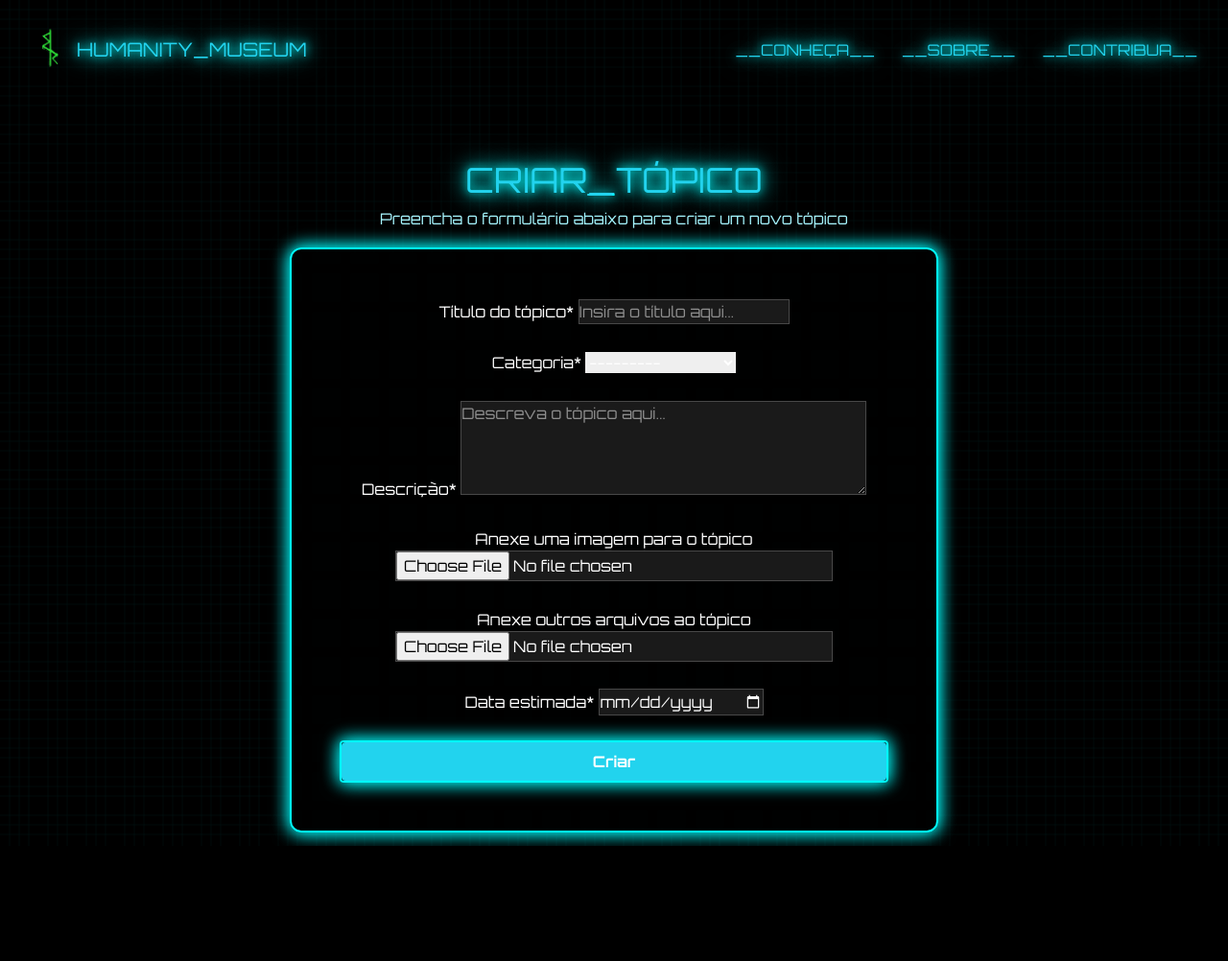
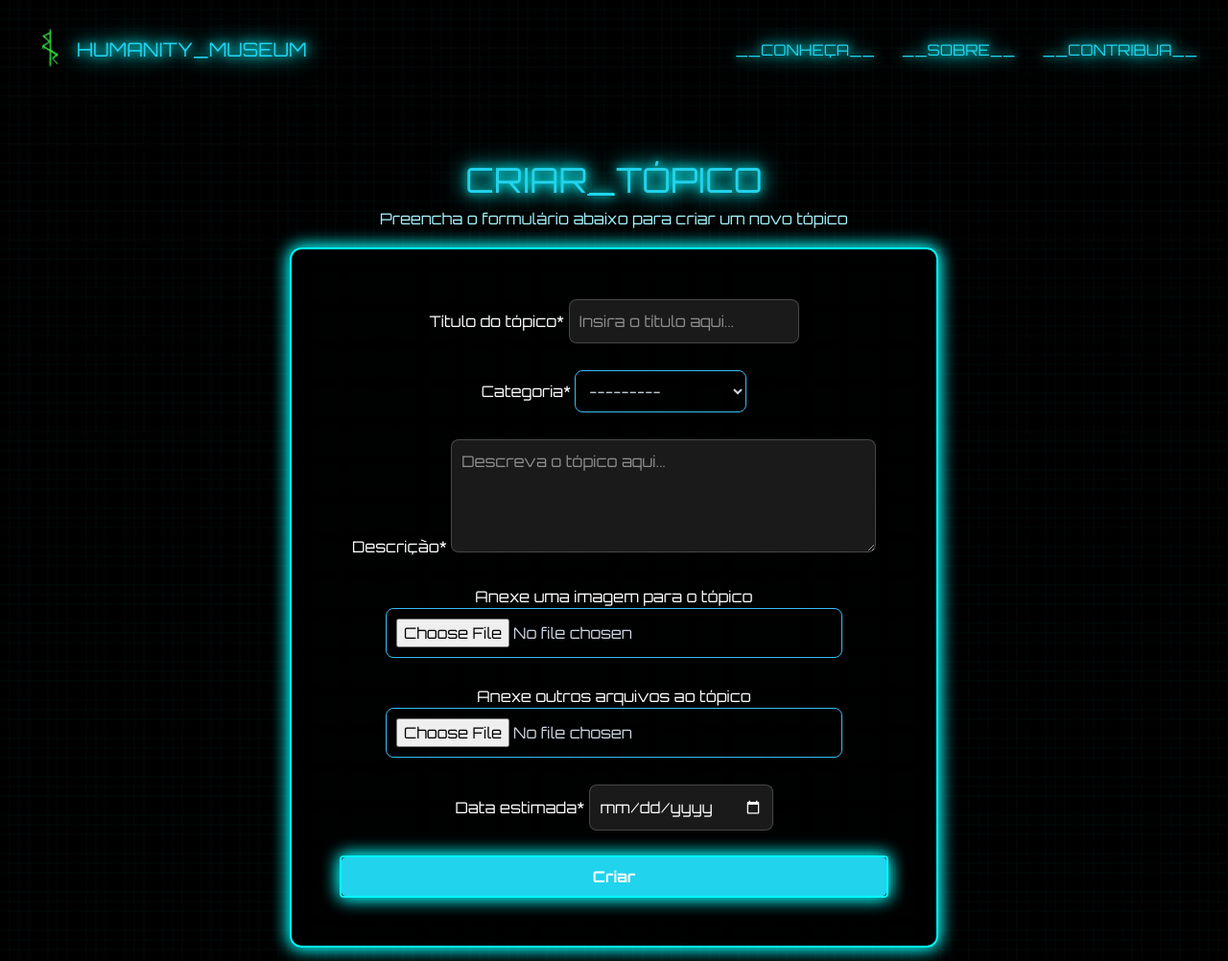
Before and after one commit to LuccasDani3/trabalho-o-ultimo-backup-da-humanidade, a Django app: page /create/ in a window 1280 px wide. Shown: the whole page at 96% size. Before the commit the page ends 882 px from the top, so only its background shows below. Run offline with Django 5.2, Linux system fonts and the light colour scheme; some libraries are stand-ins or nearby versions.

Commit message:
:bug: Resolver pequenos bugs

```diff
--- a/core/forms.py
+++ b/core/forms.py
@@ -16,11 +16,12 @@ class AcervoForm(forms.ModelForm):
             'estimated_date': 'Data estimada',
         }
         widgets = {
-            'title': forms.TextInput(attrs={'placeholder': 'Insira o título aqui...', 'required': True}),
-            'category': forms.Select(attrs={'required': True}),
-            'description': forms.Textarea(attrs={'rows': 4, 'cols': 40, 'placeholder': 'Descreva o tópico aqui...'}),
-            'image': forms.ClearableFileInput(attrs={'required': True}),
-            'estimated_date': forms.DateInput(attrs={'type': 'date'}),
+            'title': forms.TextInput(attrs={'placeholder': 'Insira o título aqui...', 'required': True, 'class': 'bg-transparent'}),
+            'category': forms.Select(attrs={'required': True, 'class': 'bg-transparent'}),
+            'description': forms.Textarea(attrs={'rows': 4, 'cols': 40, 'placeholder': 'Descreva o tópico aqui...', 'class': 'bg-transparent'}),
+            'image': forms.ClearableFileInput(attrs={'class': 'file-input file-input-image bg-transparent', 'required': True}),
+            'file': forms.ClearableFileInput(attrs={'class': 'file-input file-input-document bg-transparent'}),
+            'estimated_date': forms.DateInput(attrs={'type': 'date', 'class': 'bg-transparent'}),
         }
 
     def __init__(self, *args, **kwargs):
--- a/static/css/style.css
+++ b/static/css/style.css
@@ -151,6 +151,54 @@ body {
     border-radius: 4px;
 }
 
+/* Estilo geral para todos os campos do formulário */
+.form-transparent input,
+.form-transparent textarea,
+.form-transparent select,
+.form-transparent input[type="file"] {
+    background-color: transparent !important; /* Fundo transparente */
+    color: #cbd5e1 !important; /* Texto cinza claro */
+    border: 1px solid #38bdf8; /* Borda ciano */
+    padding: 10px;
+    border-radius: 8px;
+    font-size: 16px;
+    transition: border-color 0.3s ease;
+}
+
+/* Estilo ao focar nos campos */
+.form-transparent input:focus,
+.form-transparent textarea:focus,
+.form-transparent select:focus,
+.form-transparent input[type="file"]:focus {
+    border-color: #0ea5e9; /* Borda azul mais clara ao focar */
+    outline: none;
+}
+
+/* Placeholder dos inputs */
+.form-transparent input::placeholder,
+.form-transparent textarea::placeholder {
+    color: rgba(255, 255, 255, 0.5) !important; /* Placeholder com opacidade */
+}
+
+/* Estilo específico para campos de upload */
+.form-transparent input[type="file"] {
+    cursor: pointer;
+}
+
+/* Botão de submit */
+.form-transparent input[type="submit"] {
+    background-color: rgba(0, 123, 255, 0.8);
+    color: white;
+    border: none;
+    padding: 8px 16px;
+    border-radius: 4px;
+    cursor: pointer;
+    transition: background-color 0.3s ease;
+}
+
+.form-transparent input[type="submit"]:hover {
+    background-color: rgba(0, 123, 255, 1);
+}
 
 .btn-topo {
     position: fixed;
@@ -185,3 +233,26 @@ body {
     background-color: #555;
     box-shadow: 0 6px 12px rgba(0,0,0,0.25);
 }
+
+textarea {
+    background-color: transparent;
+}
+
+.bg-transparent {
+    background-color: transparent; /* Fundo transparente */
+    color: #cbd5e1; /* Texto cinza claro */
+    border: 1px solid #38bdf8; /* Borda ciano */
+    padding: 10px;
+    border-radius: 8px;
+    font-size: 16px;
+    transition: border-color 0.3s ease;
+}
+
+.bg-transparent:focus {
+    border-color: #0ea5e9; /* Borda azul mais clara ao focar */
+    outline: none;
+}
+
+.file-input {
+    color: #cbd5e1; /* Texto cinza claro */
+}
--- a/templates/base.html
+++ b/templates/base.html
@@ -30,7 +30,7 @@
                 <img src="{% static 'assets/icons/edgerunners symbol.png' %}" alt="VASCO">
 
             </div>
-            <span class="text-cyan-400 text-xl ml-2 neon-text">HUMANITY_MUSEUM</span>
+            <a class="text-cyan-400 text-xl ml-2 neon-text" href="{% url 'home' %}">HUMANITY_MUSEUM</a>
         </div>
         <div class="space-x-6 text-cyan-400">
             <a href="#" class="hover:text-cyan-300 neon-text transition-all duration-300">__CONHEÇA__</a>
```
